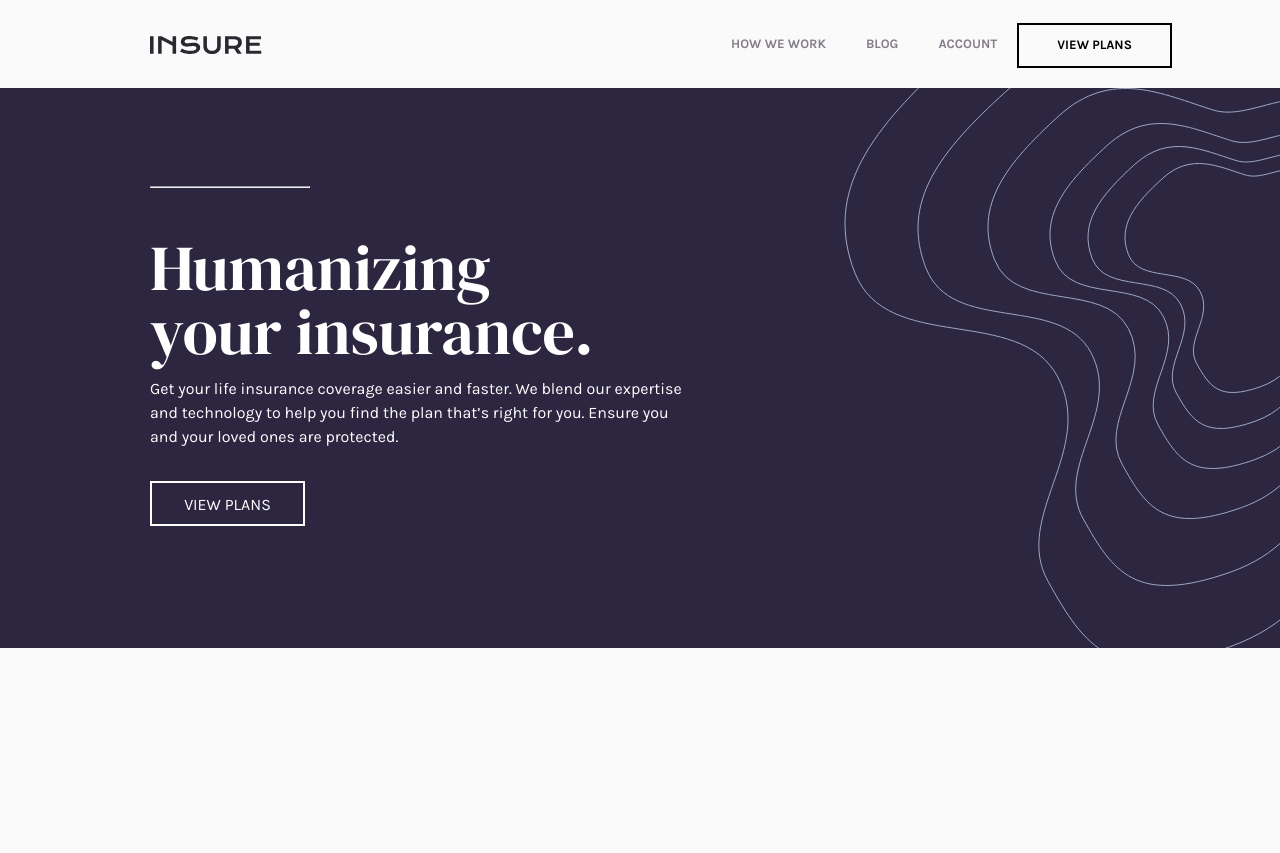
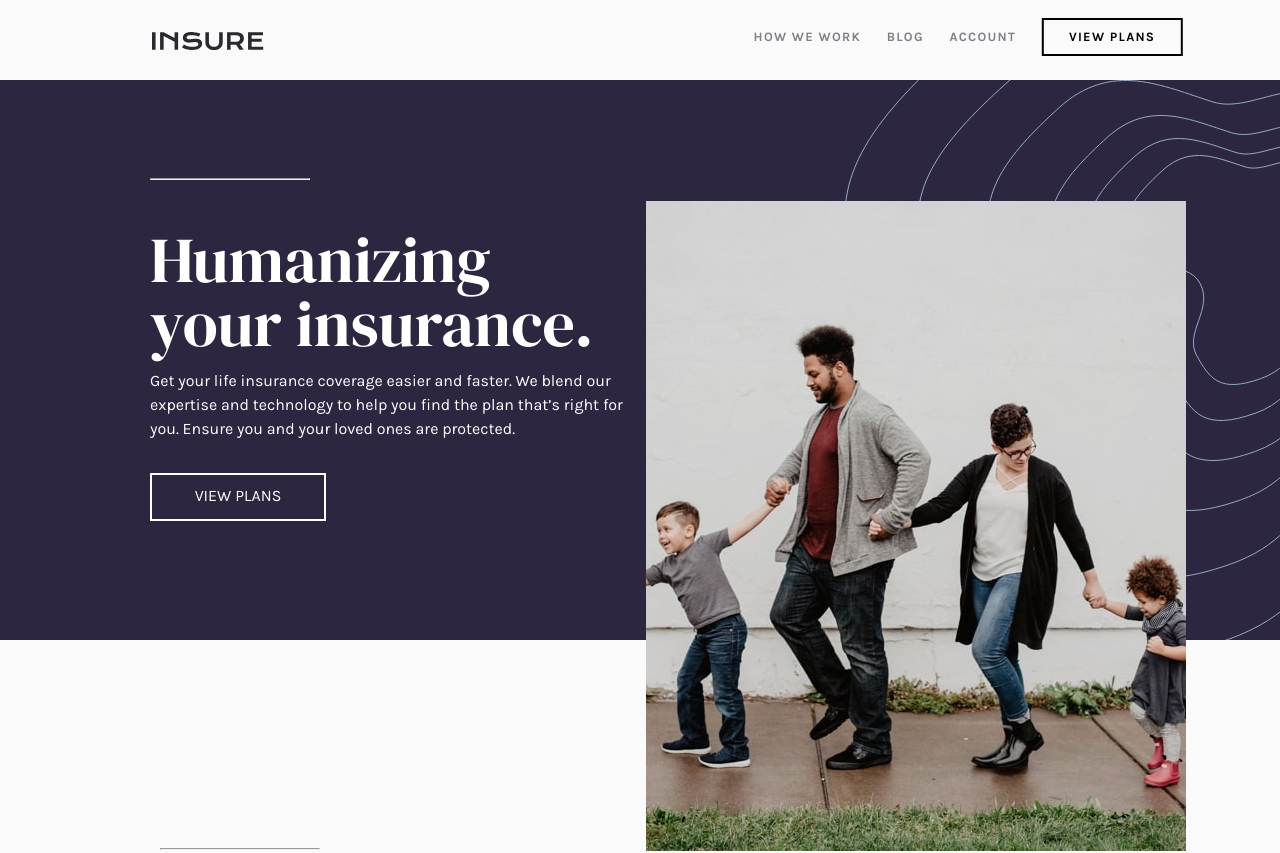
Before and after one commit to melodymastache/Insure-Landing-Page, a React (Create React App) app: page / in a window 1280 px wide. Shown: the top 853 px of the page. Built offline with nearby package versions, Linux system fonts and the light colour scheme.

Commit message:
header improved

```diff
--- a/src/App.css
+++ b/src/App.css
@@ -24,7 +24,7 @@
 /* HEADER COMPONENT */
 .header-parent {
   display: flex; /* activates flexbox */
-  height: 5.5em;
+  height: 5em;
   padding: 1em 0em;
 }
 
@@ -34,14 +34,15 @@
 }
 
 .header-items {
-  padding: 20px;
+  padding: 1em;
   /* text */
   color: hsl(273, 4%, 51%);
   font-weight: 700;
-  font-size: 13px;
+  font-size: .8em;
   text-align: center;
   text-transform: uppercase;
-  transform: translateX(33em);
+  letter-spacing: .1em;
+  transform: translateX(36em); /* shift links to the right */
 }
 
 .header-items:hover {
@@ -49,14 +50,14 @@
 }
 
 #logo {
-  padding: 20px;
-  margin-left: 130px;
+  padding: 1em;
+  margin-left: 8.5em;
 }
 
 .button {
-  width: 155px;
-  height: 45px;
-  padding-top: 12px;
+  width: 11em;
+  height: 3em;
+  padding-top: .7em;
   text-align: center;
   text-transform: uppercase;
   font-weight: 700;
@@ -64,7 +65,8 @@
 }
 
 #header-button {
-  margin-top: 7px;
+  margin-top: .15em;
+  margin-left: 1em;
   border-color: black;
   color: black;
 }
@@ -104,7 +106,8 @@
   background-color: hsl(256, 26%, 20%);
   padding-bottom: 2em;
   line-height: 1.5em;
-  width: 34em;
+  width: 30em;
+  z-index: 1;
 }
 
 #intro-button {
@@ -115,6 +118,12 @@
 #intro-button:hover {
   background-color: white;
   color: hsl(256, 26%, 20%);
+}
+
+#family-photo {
+  margin-left: 31em;
+  z-index: 0;
+  margin-top: -20em; /* negative values cause element to overlap others */
 }
 
 /* AT A GLANCE COMPONENT */
--- a/src/components/Intro.js
+++ b/src/components/Intro.js
@@ -1,7 +1,6 @@
 import React from 'react';
 import '../App.css';
-// import introImg from '../images/image-intro-desktop.jpg';
-// import bgImg_left from '../images/bg-pattern-intro-left-desktop.svg';
+import introImg from '../images/image-intro-desktop.jpg';
 
 class Intro extends React.Component {
     render() {
@@ -11,6 +10,7 @@ class Intro extends React.Component {
                 <p class="title" id="intro-title">Humanizing your insurance.</p>
                 <p id="intro-p">Get your life insurance coverage easier and faster. We blend our expertise and technology to help you find the plan that’s right for you. Ensure you and your loved ones are protected.</p>
                 <div class="button" id="intro-button">View plans</div>
+                <img src={introImg} alt="family" id="family-photo" />
             </div>
         )
     }
```
